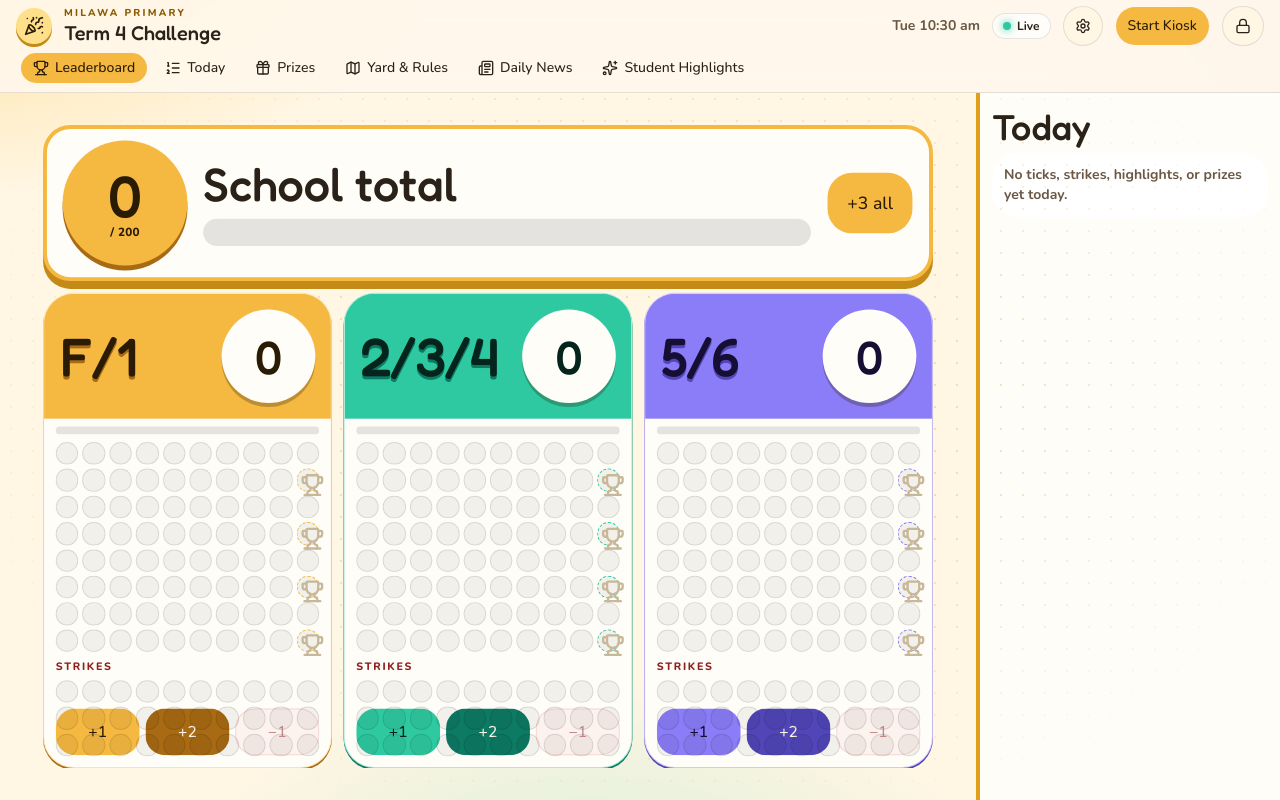
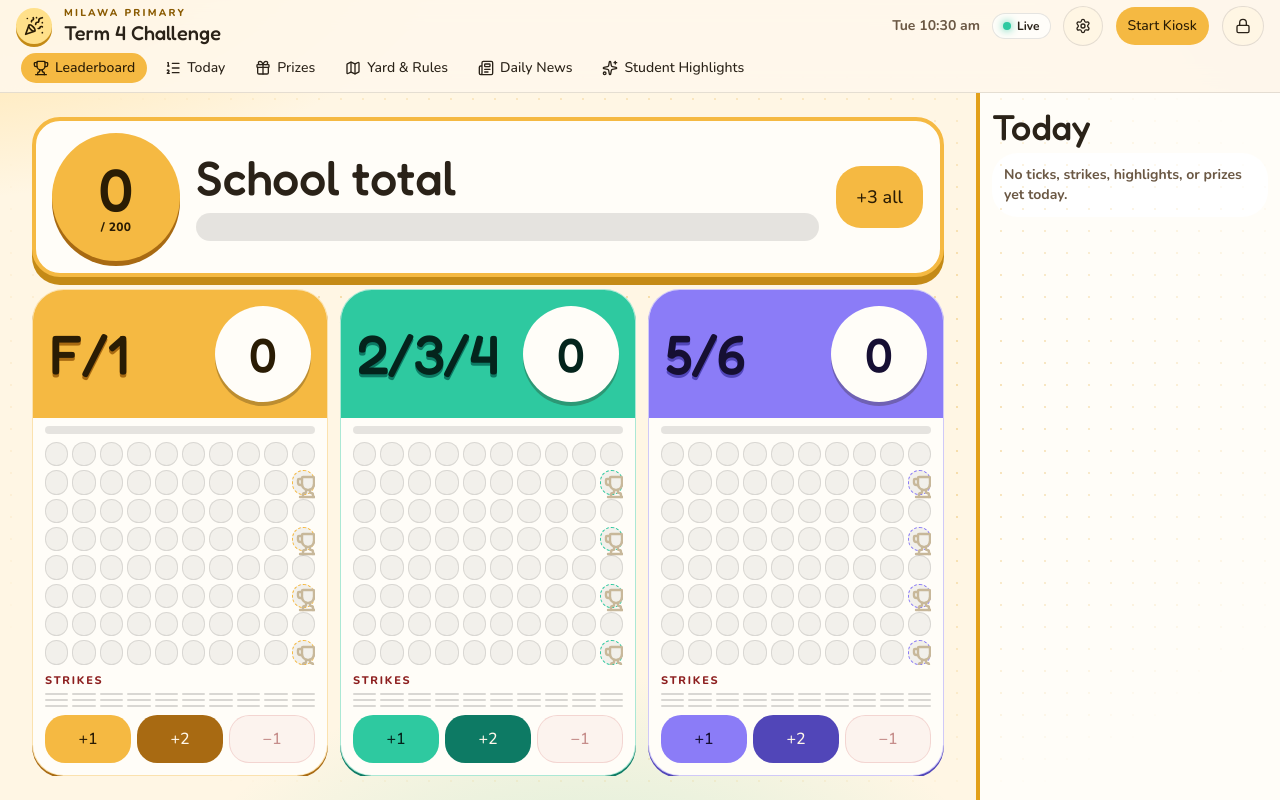
Before and after one commit to kerlsagames/milawaps, a Next.js app: page / in a window 1280 px wide. Built offline with nearby package versions, Linux system fonts and the light colour scheme.

Commit message:
Keep desktop teacher score buttons below the class grids.
Skip TV scale-to-fit on the unlocked desk, and let the square matrices
shrink inside the card so +1/+2/−1 and highlight stay clear and clickable.

Co-authored-by: kerlsagames <kerlsagames@users.noreply.github.com>

```diff
--- a/components/block-matrix.tsx
+++ b/components/block-matrix.tsx
@@ -27,12 +27,17 @@ export function BlockMatrix({
     }
   }
 
+  const rows = UNIT_MAX / 10;
+
   return (
     <div
       role="img"
       aria-label={`${label}: ${earned} squares out of ${UNIT_MAX}.`}
-      className="grid gap-1"
-      style={{ gridTemplateColumns: "repeat(10, minmax(0, 1fr))" }}
+      className="grid h-full min-h-0 w-full gap-1"
+      style={{
+        gridTemplateColumns: "repeat(10, minmax(0, 1fr))",
+        gridTemplateRows: `repeat(${rows}, minmax(0, 1fr))`,
+      }}
     >
       {Array.from({ length: UNIT_MAX }, (_, index) => {
         const square = index + 1;
@@ -48,7 +53,7 @@ export function BlockMatrix({
             key={index}
             title={milestone ? (named ? `${milestone.points} ${caption}` : "Prize") : undefined}
             className={cn(
-              "relative aspect-square rounded-md border",
+              "relative min-h-0 rounded-md border",
               filled && "border-transparent",
               !filled && "border-black/10 bg-black/5",
               milestone && !filled && "border-dashed",
@@ -86,15 +91,21 @@ export function BlockMatrix({
 
 export function StrikeMatrix({ count, label }: { count: number; label: string }) {
   const marked = Math.max(0, Math.min(STRIKE_MAX, count));
+  const rows = STRIKE_MAX / 10;
 
   return (
-    <div>
-      <p className="mb-1 text-[11px] font-extrabold tracking-[0.16em] text-[#8d1f1f] uppercase">Strikes</p>
+    <div className="flex h-full min-h-0 flex-col">
+      <p className="mb-1 shrink-0 text-[11px] font-extrabold tracking-[0.16em] text-[#8d1f1f] uppercase">
+        Strikes
+      </p>
       <div
         role="img"
         aria-label={`${label}: ${marked} strikes out of ${STRIKE_MAX}.`}
-        className="grid gap-1"
-        style={{ gridTemplateColumns: "repeat(10, minmax(0, 1fr))" }}
+        className="grid min-h-0 w-full flex-1 gap-1"
+        style={{
+          gridTemplateColumns: "repeat(10, minmax(0, 1fr))",
+          gridTemplateRows: `repeat(${rows}, minmax(0, 1fr))`,
+        }}
       >
         {Array.from({ length: STRIKE_MAX }, (_, index) => {
           const struck = index < marked;
@@ -102,7 +113,7 @@ export function StrikeMatrix({ count, label }: { count: number; label: string })
             <span
               key={index}
               className={cn(
-                "relative aspect-square rounded-md border",
+                "relative min-h-0 rounded-md border",
                 struck ? "border-[#9b1c1c] bg-[#c23b3b]/20" : "border-black/10 bg-black/5",
               )}
             >
--- a/components/unit-card.tsx
+++ b/components/unit-card.tsx
@@ -112,9 +112,15 @@ export function UnitCard({
           />
         </div>
 
-        <div className="mt-2 hidden min-h-0 flex-1 flex-col gap-2 lg:flex">
-          <BlockMatrix score={score} color={unit.color} ink={unit.ink} label={unit.code} />
-          <StrikeMatrix count={crosses} label={unit.code} />
+        <div className="mt-2 hidden min-h-0 flex-1 flex-col gap-2 overflow-hidden lg:flex">
+          <div className="flex min-h-0 flex-1 items-center justify-center overflow-hidden">
+            <div className="aspect-[10/8] h-full max-h-full w-auto max-w-full">
+              <BlockMatrix score={score} color={unit.color} ink={unit.ink} label={unit.code} />
+            </div>
+          </div>
+          <div className="max-h-[34%] shrink-0 overflow-hidden">
+            <StrikeMatrix count={crosses} label={unit.code} />
+          </div>
         </div>
 
         {crosses > 0 ? (
@@ -126,7 +132,7 @@ export function UnitCard({
         {(onScore || onHighlight) ? (
           <div
             className={cn(
-              "flex flex-col",
+              "flex shrink-0 flex-col",
               fillActions
                 ? "min-h-0 flex-1 gap-0.5 lg:mt-2 lg:flex-none lg:gap-1.5"
                 : "mt-auto gap-1.5",
--- a/components/yard-board.tsx
+++ b/components/yard-board.tsx
@@ -634,7 +634,9 @@ export function YardBoard() {
                   }}
                 />
               ) : (
-                <TvFit>
+                // TV kiosk scales to fit the screen; the teacher desk keeps natural layout
+                // so +1 / highlight controls are not crushed over the score grids.
+                <DeskFit kiosk={kiosk}>
                   {view === "board" ? (
                     <LeaderboardView
                       board={data}
@@ -708,7 +710,7 @@ export function YardBoard() {
                       label={prefs.reveals[activeReveal.id].label}
                     />
                   )}
-                </TvFit>
+                </DeskFit>
               )}
             </motion.div>
           </AnimatePresence>
@@ -808,6 +810,13 @@ async function celebrate(events: MilestoneEvent[]) {
       });
     }
   }
+}
+
+function DeskFit({ kiosk, children }: { kiosk: boolean; children: ReactNode }) {
+  if (!kiosk) {
+    return <div className="box-border h-full min-h-0 overflow-hidden p-2 lg:p-3">{children}</div>;
+  }
+  return <TvFit>{children}</TvFit>;
 }
 
 function TvFit({ children }: { children: ReactNode }) {
```
